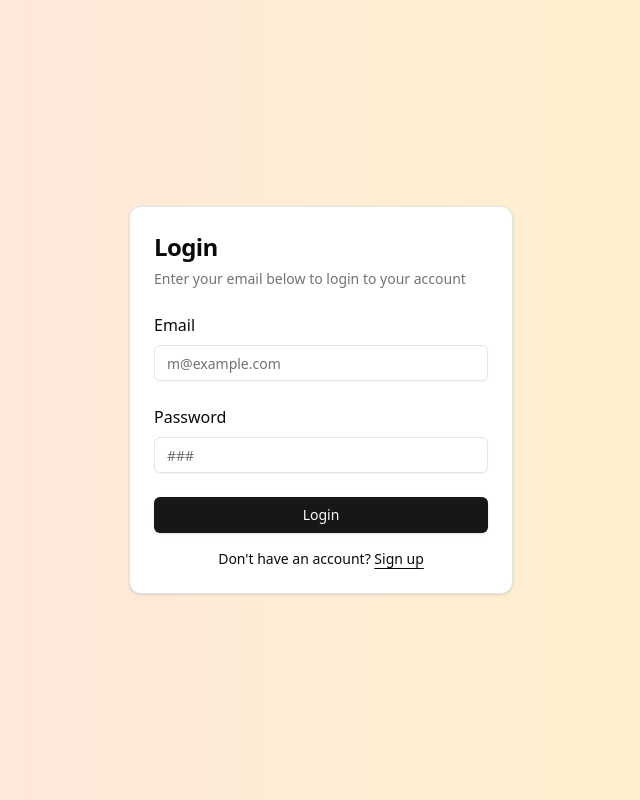
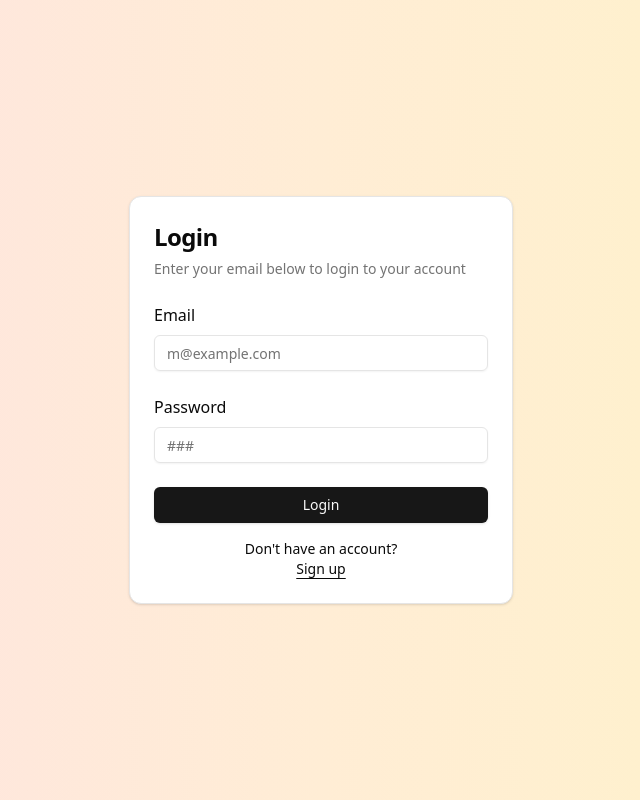
Before and after one commit to Padillahirpan/riang-play-fe, a React (Vite) app: page /login in a window 1280 px wide. Shown: the whole page, without its empty margins (319-959 px from the left). Built offline with nearby package versions, Linux system fonts and the light colour scheme; no server answers; the HTML template or start-up script is replaced by a standard one; what oslo would draw is missing.

Commit message:
feat: change link register on login page

```diff
--- a/src/pages/login/login-form.tsx
+++ b/src/pages/login/login-form.tsx
@@ -9,6 +9,7 @@ import {
 import { Input } from "@/components/ui/input";
 import { cn } from "@/libs/utils";
 import { Label } from "@radix-ui/react-label";
+import { Link } from "react-router-dom";
 
 interface LoginFormProps {
   className?: string;
@@ -62,10 +63,10 @@ export function LoginForm({ className, onSubmit, ...props }: LoginFormProps) {
               </Button>
             </div>
             <div className="mt-4 text-center text-sm">
-              Don&apos;t have an account?{" "}
-              <a href="/register" className="underline underline-offset-4">
-                Sign up
-              </a>
+              <Link to={"/register"}>
+                Don&apos;t have an account?{" "}
+                <p className="underline underline-offset-4">Sign up</p>
+              </Link>
             </div>
           </form>
         </CardContent>
```
